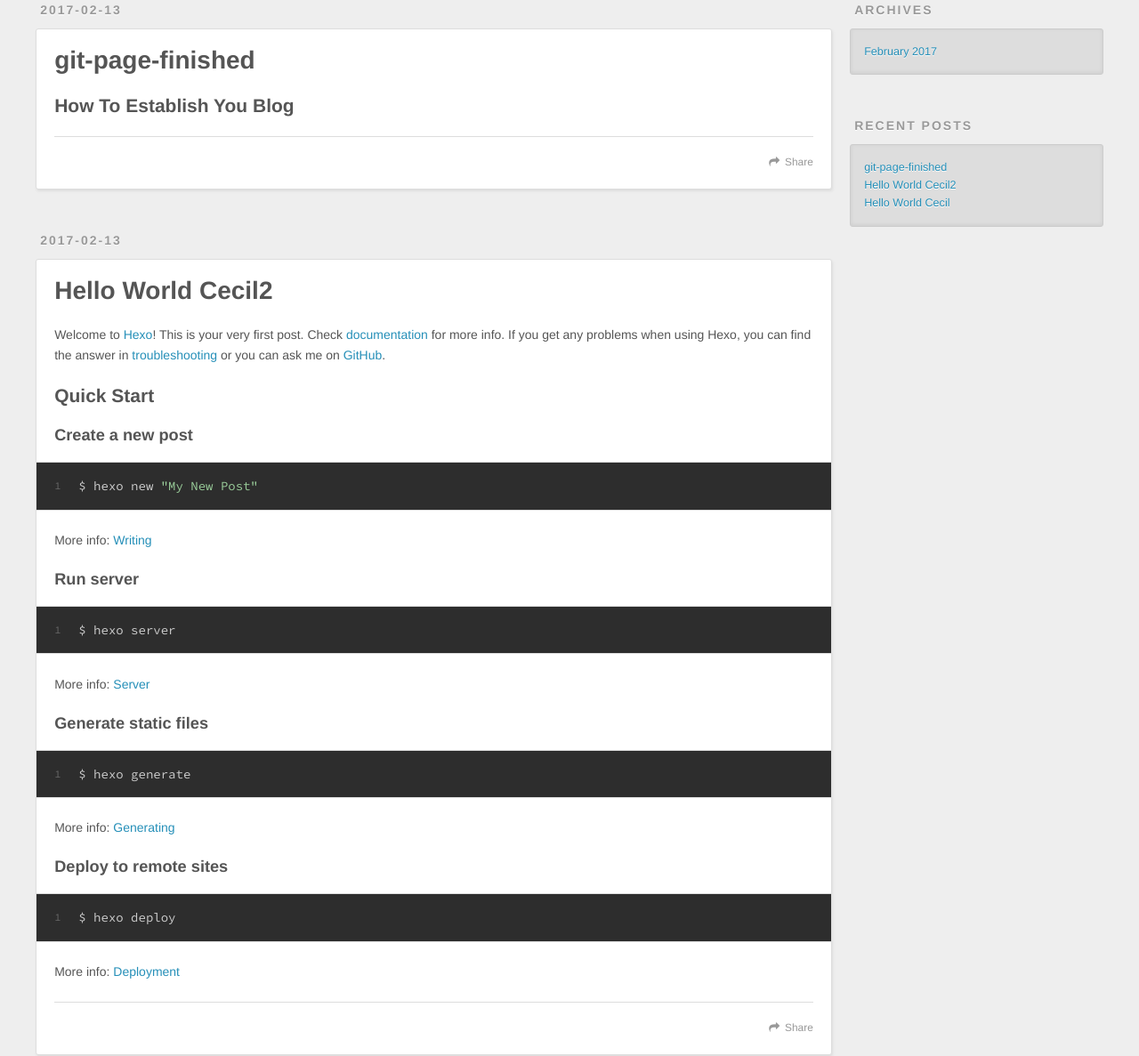
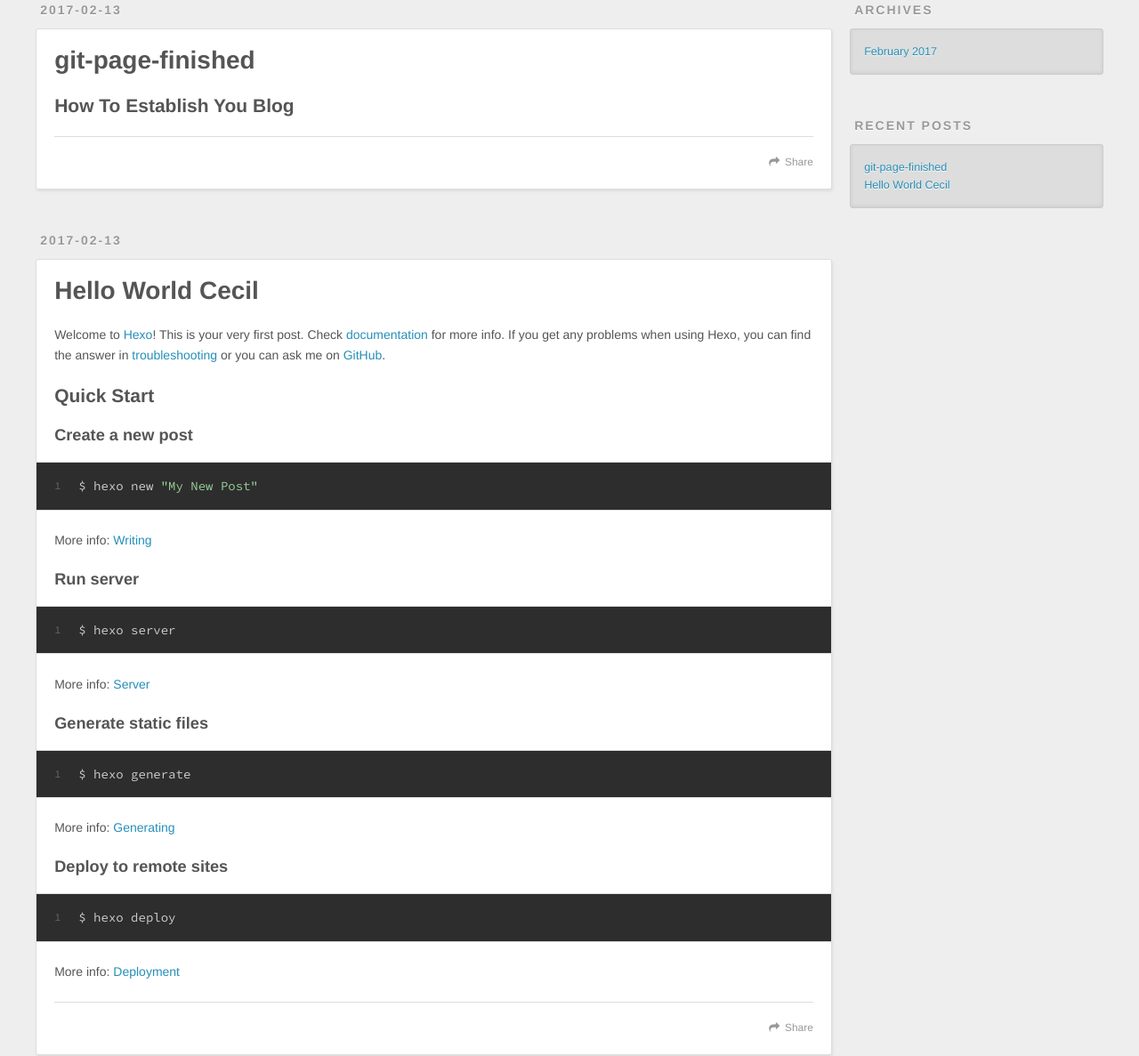
Before and after one commit to Cecilxx/Cecilxx.github.io, a plain HTML site: page index.html in a window 1280 px wide. Shown: the part 347-1534 px from the top of the page at 89% size. Drawn offline with nearby package versions, Linux system fonts and the light colour scheme.

Commit message:
Site updated: 2017-02-13 16:50:13

```diff
--- a/index.html
+++ b/index.html
@@ -94,52 +94,7 @@
 
     </div>
     <footer class="article-footer">
-      <a data-url="http://yoursite.com/2017/02/13/git-page-finished/" data-id="ciz3ugeph0001i0d0l4kk8b37" class="article-share-link">Share</a>
-
-
-    </footer>
-  </div>
-
-</article>
-
-
-
-    <article id="post-hello-world.1" class="article article-type-post" itemscope itemprop="blogPost">
-  <div class="article-meta">
-    <a href="/2017/02/13/hello-world.1/" class="article-date">
-  <time datetime="2017-02-13T07:03:15.000Z" itemprop="datePublished">2017-02-13</time>
-</a>
-
-  </div>
-  <div class="article-inner">
-
-
-      <header class="article-header">
-
-
-    <h1 itemprop="name">
-      <a class="article-title" href="/2017/02/13/hello-world.1/">Hello World Cecil2</a>
-    </h1>
-
-
-      </header>
-
-    <div class="article-entry" itemprop="articleBody">
-
-        <p>Welcome to <a href="https://hexo.io/" target="_blank" rel="external">Hexo</a>! This is your very first post. Check <a href="https://hexo.io/docs/" target="_blank" rel="external">documentation</a> for more info. If you get any problems when using Hexo, you can find the answer in <a href="https://hexo.io/docs/troubleshooting.html" target="_blank" rel="external">troubleshooting</a> or you can ask me on <a href="https://github.com/hexojs/hexo/issues" target="_blank" rel="external">GitHub</a>.</p>
-<h2 id="Quick-Start"><a href="#Quick-Start" class="headerlink" title="Quick Start"></a>Quick Start</h2><h3 id="Create-a-new-post"><a href="#Create-a-new-post" class="headerlink" title="Create a new post"></a>Create a new post</h3><figure class="highlight bash"><table><tr><td class="gutter"><pre><div class="line">1</div></pre></td><td class="code"><pre><div class="line">$ hexo new <span class="string">"My New Post"</span></div></pre></td></tr></table></figure>
-<p>More info: <a href="https://hexo.io/docs/writing.html" target="_blank" rel="external">Writing</a></p>
-<h3 id="Run-server"><a href="#Run-server" class="headerlink" title="Run server"></a>Run server</h3><figure class="highlight bash"><table><tr><td class="gutter"><pre><div class="line">1</div></pre></td><td class="code"><pre><div class="line">$ hexo server</div></pre></td></tr></table></figure>
-<p>More info: <a href="https://hexo.io/docs/server.html" target="_blank" rel="external">Server</a></p>
-<h3 id="Generate-static-files"><a href="#Generate-static-files" class="headerlink" title="Generate static files"></a>Generate static files</h3><figure class="highlight bash"><table><tr><td class="gutter"><pre><div class="line">1</div></pre></td><td class="code"><pre><div class="line">$ hexo generate</div></pre></td></tr></table></figure>
-<p>More info: <a href="https://hexo.io/docs/generating.html" target="_blank" rel="external">Generating</a></p>
-<h3 id="Deploy-to-remote-sites"><a href="#Deploy-to-remote-sites" class="headerlink" title="Deploy to remote sites"></a>Deploy to remote sites</h3><figure class="highlight bash"><table><tr><td class="gutter"><pre><div class="line">1</div></pre></td><td class="code"><pre><div class="line">$ hexo deploy</div></pre></td></tr></table></figure>
-<p>More info: <a href="https://hexo.io/docs/deployment.html" target="_blank" rel="external">Deployment</a></p>
-
-
-    </div>
-    <footer class="article-footer">
-      <a data-url="http://yoursite.com/2017/02/13/hello-world.1/" data-id="ciz3ugepb0000i0d0kan1jbxl" class="article-share-link">Share</a>
+      <a data-url="http://yoursite.com/2017/02/13/git-page-finished/" data-id="ciz3v039d0000xkd0neuoqdl7" class="article-share-link">Share</a>
 
 
     </footer>
@@ -184,7 +139,7 @@
 
     </div>
     <footer class="article-footer">
-      <a data-url="http://yoursite.com/2017/02/13/hello-world/" data-id="ciz3ugepk0002i0d036wsrwjp" class="article-share-link">Share</a>
+      <a data-url="http://yoursite.com/2017/02/13/hello-world/" data-id="ciz3v039j0001xkd0cbly8gsz" class="article-share-link">Share</a>
 
 
     </footer>
@@ -225,10 +180,6 @@
 
           <li>
             <a href="/2017/02/13/git-page-finished/">git-page-finished</a>
-          </li>
-
-          <li>
-            <a href="/2017/02/13/hello-world.1/">Hello World Cecil2</a>
           </li>
 
           <li>
```
Also changed, not shown: 2017/02/13/git-page-finished/index.html (+3 -7 lines), 2017/02/13/hello-world/index.html (+3 -7 lines), archives/2017/02/index.html (+0 -23 lines), archives/2017/index.html (+0 -23 lines), archives/index.html (+0 -23 lines).
